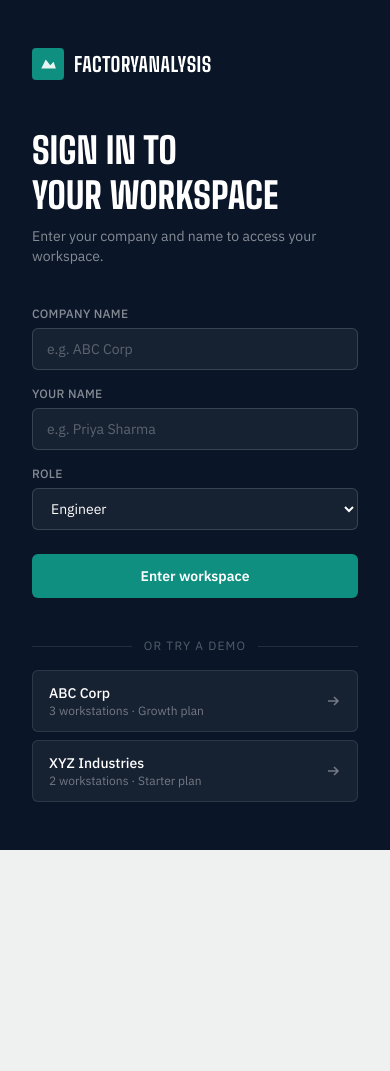
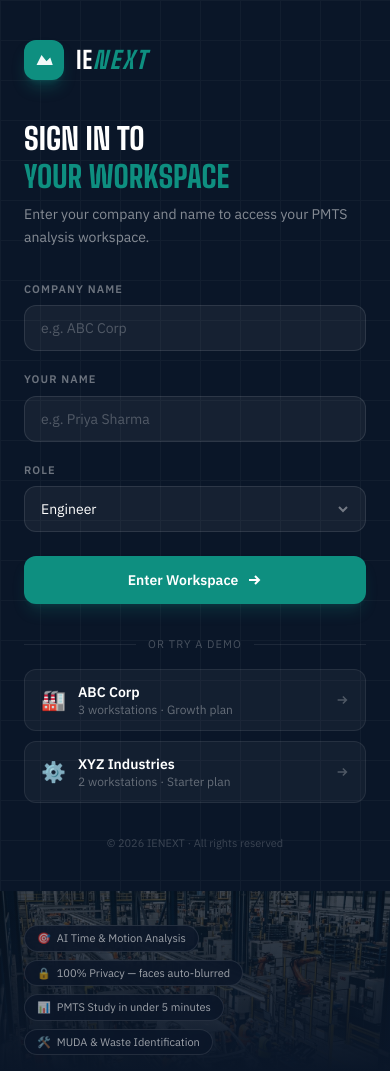
Before and after one commit to SWAYAMPATEL30/FactoryAnalysis, a React (Vite) app in the folder frontend/: page /login in a window 390 px wide. Before the commit the page ends 850 px from the top, so only its background shows below. Built offline with nearby package versions, Linux system fonts and the light colour scheme.

Commit message:
feat: full LoginPage redesign — IENEXT brand, responsive all-device layout, premium UI

```diff
--- a/frontend/src/pages/auth/LoginPage.tsx
+++ b/frontend/src/pages/auth/LoginPage.tsx
@@ -4,8 +4,15 @@ import { useAuth } from "../../context/AuthContext";
 import type { Role } from "../../types/models";
 
 const DEMO_COMPANIES = [
-  { name: "ABC Corp", description: "3 workstations · Growth plan" },
-  { name: "XYZ Industries", description: "2 workstations · Starter plan" },
+  { name: "ABC Corp", description: "3 workstations · Growth plan", icon: "🏭" },
+  { name: "XYZ Industries", description: "2 workstations · Starter plan", icon: "⚙️" },
+];
+
+const FEATURES = [
+  { icon: "🎯", text: "AI Time & Motion Analysis" },
+  { icon: "🔒", text: "100% Privacy — faces auto-blurred" },
+  { icon: "📊", text: "PMTS Study in under 5 minutes" },
+  { icon: "🛠️", text: "MUDA & Waste Identification" },
 ];
 
 export function LoginPage() {
@@ -15,6 +22,7 @@ export function LoginPage() {
   const [userName, setUserName] = useState("");
   const [role, setRole] = useState<Role>("engineer");
   const [error, setError] = useState("");
+  const [loading, setLoading] = useState(false);
 
   function handleSubmit(e: React.FormEvent) {
     e.preventDefault();
@@ -22,135 +30,267 @@ export function LoginPage() {
       setError("Please fill in all fields.");
       return;
     }
+    setLoading(true);
+    setTimeout(() => {
       login(companyName.trim(), userName.trim(), role);
       navigate("/app/dashboard");
+    }, 600);
   }
 
   function enterDemo(name: string) {
+    setLoading(true);
+    setTimeout(() => {
       login(name, "Demo Engineer", "engineer");
       navigate("/app/dashboard");
+    }, 400);
   }
 
   return (
-    <div className="min-h-screen flex bg-navy">
-      {/* Left: Form */}
-      <div className="flex-1 flex flex-col justify-center px-8 py-12 max-w-md">
-        {/* Logo */}
-        <div className="flex items-center gap-2.5 mb-12">
-          <div className="w-8 h-8 rounded bg-accent flex items-center justify-center">
-            <svg width="18" height="18" viewBox="0 0 16 16" fill="none">
-              <path d="M2 12L6 4L10 9L13 6L15 12H2Z" fill="white" fillOpacity="0.9" />
+    <div className="min-h-screen flex flex-col lg:flex-row bg-navy overflow-hidden">
+
+      {/* ── Left Panel: Form ─────────────────────────────────────── */}
+      <div className="flex flex-col justify-center w-full lg:w-[480px] xl:w-[520px] shrink-0 px-6 sm:px-10 py-10 lg:py-16 relative z-10 min-h-screen lg:min-h-0">
+
+        {/* Background grid texture on mobile only */}
+        <div
+          className="absolute inset-0 opacity-[0.03] lg:hidden"
+          style={{
+            backgroundImage: "linear-gradient(#fff 1px,transparent 1px),linear-gradient(90deg,#fff 1px,transparent 1px)",
+            backgroundSize: "40px 40px",
+          }}
+        />
+
+        <div className="relative w-full max-w-sm mx-auto lg:mx-0">
+
+          {/* ── Logo ── */}
+          <div className="flex items-center gap-3 mb-10">
+            <div className="w-10 h-10 rounded-xl bg-accent flex items-center justify-center shadow-lg shadow-accent/30">
+              <svg width="20" height="20" viewBox="0 0 16 16" fill="none">
+                <path d="M2 12L6 4L10 9L13 6L15 12H2Z" fill="white" fillOpacity="0.95" />
               </svg>
             </div>
-          <span className="font-display font-bold text-xl uppercase tracking-wide text-white">
-            FactoryAnalysis
+            <span className="font-display font-bold text-2xl tracking-wide text-white">
+              IE<em className="font-extrabold italic tracking-widest text-accent">NEXT</em>
             </span>
           </div>
 
-        <h1 className="font-display font-extrabold text-4xl uppercase text-white leading-tight mb-2">
-          Sign in to<br />your workspace
+          {/* ── Heading ── */}
+          <div className="mb-8">
+            <h1 className="font-display font-extrabold text-3xl sm:text-4xl uppercase text-white leading-tight mb-2">
+              Sign in to<br />
+              <span className="text-accent">your workspace</span>
             </h1>
-        <p className="text-white/50 text-sm mb-10">
-          Enter your company and name to access your workspace.
+            <p className="text-white/50 text-sm leading-relaxed">
+              Enter your company and name to access your PMTS analysis workspace.
             </p>
+          </div>
 
-        <form onSubmit={handleSubmit} className="flex flex-col gap-4">
+          {/* ── Form ── */}
+          <form onSubmit={handleSubmit} className="flex flex-col gap-5">
+
+            {/* Company Name */}
             <div>
-            <label className="block text-xs font-medium uppercase tracking-wide text-white/50 mb-1.5">
-              Company name
+              <label className="block text-[11px] font-semibold uppercase tracking-widest text-white/40 mb-2">
+                Company Name
               </label>
               <input
                 type="text"
                 value={companyName}
-              onChange={(e) => setCompanyName(e.target.value)}
+                onChange={(e) => { setCompanyName(e.target.value); setError(""); }}
                 placeholder="e.g. ABC Corp"
-              className="w-full rounded-md border border-white/15 bg-white/5 px-3.5 py-2.5 text-sm text-white placeholder:text-white/30 focus:outline-none focus:border-accent focus:ring-1 focus:ring-accent"
+                className="w-full rounded-xl border border-white/10 bg-white/5 px-4 py-3 text-sm text-white placeholder:text-white/25 focus:outline-none focus:border-accent focus:ring-2 focus:ring-accent/30 transition-all"
+                autoComplete="organization"
               />
             </div>
+
+            {/* Your Name */}
             <div>
-            <label className="block text-xs font-medium uppercase tracking-wide text-white/50 mb-1.5">
-              Your name
+              <label className="block text-[11px] font-semibold uppercase tracking-widest text-white/40 mb-2">
+                Your Name
               </label>
               <input
                 type="text"
                 value={userName}
-              onChange={(e) => setUserName(e.target.value)}
+                onChange={(e) => { setUserName(e.target.value); setError(""); }}
                 placeholder="e.g. Priya Sharma"
-              className="w-full rounded-md border border-white/15 bg-white/5 px-3.5 py-2.5 text-sm text-white placeholder:text-white/30 focus:outline-none focus:border-accent focus:ring-1 focus:ring-accent"
+                className="w-full rounded-xl border border-white/10 bg-white/5 px-4 py-3 text-sm text-white placeholder:text-white/25 focus:outline-none focus:border-accent focus:ring-2 focus:ring-accent/30 transition-all"
+                autoComplete="name"
               />
             </div>
+
+            {/* Role */}
             <div>
-            <label className="block text-xs font-medium uppercase tracking-wide text-white/50 mb-1.5">
+              <label className="block text-[11px] font-semibold uppercase tracking-widest text-white/40 mb-2">
                 Role
               </label>
+              <div className="relative">
                 <select
                   value={role}
                   onChange={(e) => setRole(e.target.value as Role)}
-              className="w-full rounded-md border border-white/15 bg-white/5 px-3.5 py-2.5 text-sm text-white focus:outline-none focus:border-accent focus:ring-1 focus:ring-accent"
+                  className="w-full appearance-none rounded-xl border border-white/10 bg-white/5 px-4 py-3 text-sm text-white focus:outline-none focus:border-accent focus:ring-2 focus:ring-accent/30 transition-all cursor-pointer"
                 >
-              <option value="admin" className="bg-navy">Admin</option>
-              <option value="engineer" className="bg-navy">Engineer</option>
-              <option value="viewer" className="bg-navy">Viewer</option>
+                  <option value="admin" className="bg-[#0f1729]">Admin</option>
+                  <option value="engineer" className="bg-[#0f1729]">Engineer</option>
+                  <option value="viewer" className="bg-[#0f1729]">Viewer</option>
                 </select>
+                <div className="pointer-events-none absolute right-4 top-1/2 -translate-y-1/2 text-white/40">
+                  <svg width="14" height="14" viewBox="0 0 14 14" fill="none" stroke="currentColor" strokeWidth="2">
+                    <path d="M3 5l4 4 4-4" />
+                  </svg>
+                </div>
+              </div>
             </div>
 
-          {error && <p className="text-sm text-red-400">{error}</p>}
+            {/* Error */}
+            {error && (
+              <div className="flex items-center gap-2 rounded-lg border border-red-500/30 bg-red-500/10 px-3 py-2 text-sm text-red-400">
+                <svg className="w-4 h-4 shrink-0" fill="none" viewBox="0 0 24 24" stroke="currentColor">
+                  <path strokeLinecap="round" strokeLinejoin="round" strokeWidth={2} d="M12 9v2m0 4h.01M10.29 3.86L1.82 18a2 2 0 001.71 3h16.94a2 2 0 001.71-3L13.71 3.86a2 2 0 00-3.42 0z" />
+                </svg>
+                {error}
+              </div>
+            )}
 
+            {/* Submit */}
             <button
               type="submit"
-            className="mt-2 w-full rounded-md bg-accent px-4 py-3 text-sm font-semibold text-white hover:bg-accent/90 transition-colors"
+              disabled={loading}
+              className="relative mt-1 w-full rounded-xl bg-accent px-4 py-3.5 text-sm font-semibold text-white hover:bg-accent/90 active:scale-[0.98] transition-all shadow-lg shadow-accent/20 disabled:opacity-70 disabled:cursor-not-allowed overflow-hidden"
             >
-            Enter workspace
+              {loading ? (
+                <span className="flex items-center justify-center gap-2">
+                  <span className="h-4 w-4 animate-spin rounded-full border-2 border-white border-t-transparent" />
+                  Entering workspace…
+                </span>
+              ) : (
+                <span className="flex items-center justify-center gap-2">
+                  Enter Workspace
+                  <svg width="16" height="16" viewBox="0 0 16 16" fill="none" stroke="currentColor" strokeWidth="2">
+                    <path d="M3 8h10M9 4l4 4-4 4" />
+                  </svg>
+                </span>
+              )}
             </button>
           </form>
 
-        {/* Demo shortcuts */}
-        <div className="mt-10">
+          {/* ── Demo shortcuts ── */}
+          <div className="mt-8">
             <div className="flex items-center gap-3 mb-4">
-            <div className="flex-1 h-px bg-white/10" />
-            <span className="text-xs text-white/30 uppercase tracking-widest">Or try a demo</span>
-            <div className="flex-1 h-px bg-white/10" />
+              <div className="flex-1 h-px bg-white/8" />
+              <span className="text-[11px] text-white/25 uppercase tracking-widest">Or try a demo</span>
+              <div className="flex-1 h-px bg-white/8" />
             </div>
-          <div className="flex flex-col gap-2">
+            <div className="flex flex-col gap-2.5">
               {DEMO_COMPANIES.map((c) => (
                 <button
                   key={c.name}
                   onClick={() => enterDemo(c.name)}
-                className="flex items-center justify-between rounded-md border border-white/10 bg-white/5 px-4 py-3 hover:border-accent/50 hover:bg-white/10 transition-all text-left"
+                  disabled={loading}
+                  className="flex items-center gap-3 rounded-xl border border-white/8 bg-white/4 px-4 py-3 hover:border-accent/40 hover:bg-white/8 transition-all text-left group disabled:opacity-50"
                 >
-                <div>
-                  <div className="text-sm font-medium text-white">{c.name}</div>
-                  <div className="text-xs text-white/40">{c.description}</div>
+                  <span className="text-xl">{c.icon}</span>
+                  <div className="flex-1 min-w-0">
+                    <div className="text-sm font-semibold text-white group-hover:text-accent transition-colors">{c.name}</div>
+                    <div className="text-xs text-white/35">{c.description}</div>
                   </div>
-                <svg width="16" height="16" viewBox="0 0 16 16" fill="none" stroke="currentColor" strokeWidth="1.6" className="text-white/40">
+                  <svg width="14" height="14" viewBox="0 0 16 16" fill="none" stroke="currentColor" strokeWidth="1.8" className="text-white/25 group-hover:text-accent transition-colors shrink-0">
                     <path d="M3 8h10M9 4l4 4-4 4" />
                   </svg>
                 </button>
               ))}
             </div>
           </div>
+
+          {/* ── Footer ── */}
+          <p className="mt-8 text-center text-[11px] text-white/20">
+            © 2026 IENEXT · All rights reserved
+          </p>
+        </div>
       </div>
 
-      {/* Right: Factory image */}
+      {/* ── Right Panel: Visual ─────────────────────────────────── */}
       <div className="hidden lg:flex flex-1 relative overflow-hidden">
+
+        {/* Factory image */}
         <img
           src="/marketing/hero-factory.jpg"
-          alt="Factory floor"
-          className="absolute inset-0 w-full h-full object-cover opacity-40"
+          alt="Smart factory floor"
+          className="absolute inset-0 w-full h-full object-cover"
           onError={(e) => { (e.target as HTMLImageElement).style.display = "none"; }}
         />
-        <div className="absolute inset-0 bg-gradient-to-r from-navy via-navy/60 to-transparent" />
-        <div className="relative z-10 flex flex-col justify-end p-12">
-          <blockquote className="max-w-sm">
-            <p className="text-xl font-display font-bold text-white/90 leading-snug mb-4">
-              "What used to take an IE 45 minutes with a stopwatch now takes us 5 minutes — and the data is more consistent."
+
+        {/* Overlays */}
+        <div className="absolute inset-0 bg-gradient-to-r from-navy via-navy/50 to-navy/20" />
+        <div className="absolute inset-0 bg-navy/30" />
+
+        {/* Grid overlay */}
+        <div
+          className="absolute inset-0 opacity-[0.04]"
+          style={{
+            backgroundImage: "linear-gradient(#fff 1px,transparent 1px),linear-gradient(90deg,#fff 1px,transparent 1px)",
+            backgroundSize: "64px 64px",
+          }}
+        />
+
+        {/* Content */}
+        <div className="relative z-10 flex flex-col justify-between p-12 xl:p-16 w-full">
+
+          {/* Top badge */}
+          <div className="flex items-center gap-2">
+            <span className="inline-block h-px w-6 bg-accent" />
+            <span className="font-mono text-xs uppercase tracking-widest text-accent">
+              PMTS Analysis Platform
+            </span>
+          </div>
+
+          {/* Feature pills */}
+          <div className="flex flex-col gap-4 mt-auto mb-auto">
+            <h2 className="font-display font-extrabold text-4xl xl:text-5xl uppercase text-white leading-tight max-w-md">
+              Every motion,<br />
+              <span className="text-accent">measured.</span><br />
+              Automatically.
+            </h2>
+            <div className="mt-6 flex flex-col gap-3">
+              {FEATURES.map((f) => (
+                <div key={f.text} className="flex items-center gap-3">
+                  <span className="text-xl">{f.icon}</span>
+                  <span className="text-sm text-white/70 font-medium">{f.text}</span>
+                </div>
+              ))}
+            </div>
+          </div>
+
+          {/* Testimonial */}
+          <blockquote className="max-w-sm border-l-2 border-accent pl-4">
+            <p className="text-base font-display font-semibold text-white/80 leading-snug mb-2">
+              "What used to take 45 minutes with a stopwatch now takes us 5 minutes — and the data is more consistent."
             </p>
-            <cite className="text-sm text-white/50 not-italic">
-              Plant Manager, Tier 1 automotive supplier
+            <cite className="text-xs text-white/40 not-italic font-mono uppercase tracking-wide">
+              Plant Manager, Tier 1 Automotive Supplier
             </cite>
           </blockquote>
         </div>
       </div>
+
+      {/* ── Mobile Hero Strip (visible on sm/md only) ── */}
+      <div className="lg:hidden w-full relative overflow-hidden" style={{ height: "180px" }}>
+        <img
+          src="/marketing/hero-factory.jpg"
+          alt="Factory floor"
+          className="absolute inset-0 w-full h-full object-cover opacity-30"
+          onError={(e) => { (e.target as HTMLImageElement).style.display = "none"; }}
+        />
+        <div className="absolute inset-0 bg-gradient-to-t from-navy to-transparent" />
+        <div className="absolute bottom-4 left-6 right-6 flex flex-wrap gap-2">
+          {FEATURES.map((f) => (
+            <span key={f.text} className="flex items-center gap-1.5 rounded-full border border-white/10 bg-navy/80 backdrop-blur px-3 py-1 text-[11px] text-white/60">
+              <span>{f.icon}</span>
+              <span>{f.text}</span>
+            </span>
+          ))}
+        </div>
+      </div>
+
     </div>
   );
 }
```
Lines whose indentation alone changed are shown as unchanged.
